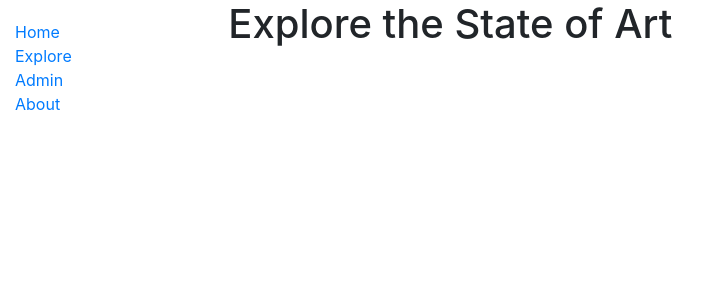
After one commit to Patarimi/rf-soa, a Django app: page /techno/explore in a window 1280 px wide. The commit adds this page. Shown: the top 300 px of the page, without its empty margins (0-720 px from the left). Run offline with Django 3.2, Linux system fonts and the light colour scheme; some libraries are stand-ins or nearby versions.

Commit message:
adding explore tab

```diff
--- a/rf_soa/urls.py
+++ b/rf_soa/urls.py
@@ -15,10 +15,10 @@ Including another URLconf
 """
 from django.contrib import admin
 from django.urls import include, path
-from techno.views import home
+from techno.views import index
 
 urlpatterns = [
-    path('', home, name='index'),
+    path('', index, name='index'),
     path('techno/', include('techno.urls')),
     path('admin/', admin.site.urls),
 ]
--- /dev/null
+++ b/techno/templates/base_generic.html
@@ -0,0 +1,31 @@
+<!DOCTYPE html>
+<html lang="en">
+<head>
+  {% block title %}<title>SoA Review</title>{% endblock %}
+  <meta charset="utf-8">
+  <meta name="viewport" content="width=device-width, initial-scale=1">
+  <link rel="stylesheet" href="https://stackpath.bootstrapcdn.com/bootstrap/4.1.3/css/bootstrap.min.css" integrity="sha384-MCw98/SFnGE8fJT3GXwEOngsV7Zt27NXFoaoApmYm81iuXoPkFOJwJ8ERdknLPMO" crossorigin="anonymous">
+  {% load static %}
+  <link rel="stylesheet" href="{% static 'css/styles.css' %}">
+</head>
+<body>
+  <div class="container-fluid">
+    <div class="row">
+      <div class="col-sm-2">
+          {% block sidebar %}
+           <ul class="sidebar-nav">
+               <li><a href="{% url 'index' %}">Home</a></li>
+               <li><a href="{% url 'explore' %}">Explore</a></li>
+               <li><a href="/admin">Admin</a></li>
+               <li><a href="">About</a></li>
+           </ul>
+          {% endblock %}
+      </div>
+         <div class="col-sm-10 ">
+             {% block content %}
+             {% endblock %}
+         </div>
+    </div>
+  </div>
+</body>
+</html>
--- /dev/null
+++ b/techno/templates/explore.html
@@ -0,0 +1,6 @@
+{% extends "base_generic.html" %}
+
+{% block content %}
+  <h1> Explore the State of Art </h1>
+
+{% endblock %}
--- a/techno/urls.py
+++ b/techno/urls.py
@@ -4,4 +4,5 @@ from . import views
 
 urlpatterns = [
     path('', views.index, name="index"),
+    path('explore', views.explore, name="explore"),
          ]
--- a/techno/views.py
+++ b/techno/views.py
@@ -3,5 +3,6 @@ from django.shortcuts import render
 def index(request):
     return render(request, "index.html")
 
-def home(request):
-    return render(request, "index.html")
+
+def explore(request):
+    return render(request, "explore.html")
```
Also changed, not shown: techno/templates/index.html (+18 -30 lines).
